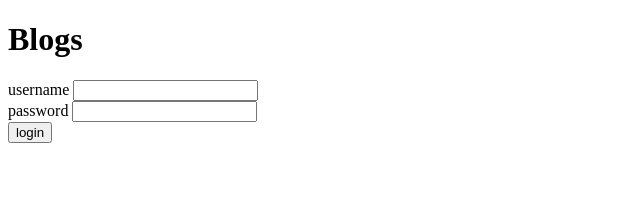
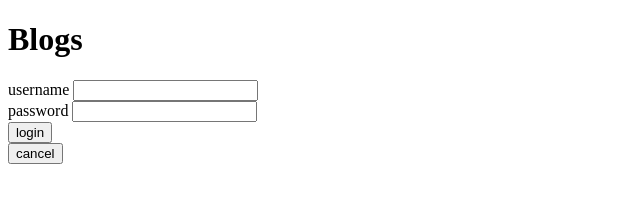
Before and after one commit to R-Middleton/bloglist-frontend, a React (Create React App) app: page / in a window 1280 px wide. Both pictures are taken after a click on the button "login". Shown: the top 214 px of the page, without its empty margins (0-640 px from the left). Built offline with nearby package versions, Linux system fonts and the light colour scheme; no server answers; the HTML template or start-up script is replaced by a standard one.

Commit message:
toggle visibility of blog and login forms

```diff
--- a/package.json
+++ b/package.json
@@ -7,6 +7,7 @@
     "@testing-library/react": "^11.2.5",
     "@testing-library/user-event": "^12.6.3",
     "axios": "^0.21.1",
+    "prop-types": "^15.8.1",
     "react": "^17.0.1",
     "react-dom": "^17.0.1",
     "react-scripts": "4.0.1",
--- a/src/App.js
+++ b/src/App.js
@@ -1,12 +1,15 @@
-import React, { useState, useEffect } from 'react'
+import React, { useState, useEffect, useRef } from 'react'
 import Blogs from './components/Blogs'
 import LoginForm from './components/Login'
 import BlogService from './services/blogs'
 import BlogForm from './components/BlogForm'
+import Togglable from './components/Togglable'
 
 const App = () => {
   const [user, setUser] = useState(null)
   const [blogs, setBlogs] = useState([])
+
+  const blogFormRef = useRef()
 
   useEffect(() => {
     const loggedUserJSON = window.localStorage.getItem('loggedBlogappUser')
@@ -18,6 +21,7 @@
   }, [])
 
   const addBlog = (newBlog) => {
+    blogFormRef.current.toggleVisibility()
     BlogService.create(newBlog).then(setBlogs(blogs.concat(newBlog)))
   }
 
@@ -37,13 +41,17 @@
       <h1>Blogs</h1>
       {user === null ? (
         <div>
-          <LoginForm setUser={setUser} />
+          <Togglable buttonLabel='login'>
+            <LoginForm setUser={setUser} />
+          </Togglable>
         </div>
       ) : (
         <div>
           <p>{user.name} logged in</p>
           <button onClick={handleLogout}>logout</button>
-          <BlogForm createBlog={addBlog} />
+          <Togglable buttonLabel='add blog' ref={blogFormRef}>
+            <BlogForm createBlog={addBlog} />
+          </Togglable>
           <Blogs blogs={blogs} setBlogs={setBlogs} />
         </div>
       )}
--- /dev/null
+++ b/src/components/Togglable.js
@@ -0,0 +1,36 @@
+import propTypes from 'prop-types'
+import { useState, forwardRef, useImperativeHandle } from 'react'
+import PropTypes from 'prop-types'
+
+const Togglable = forwardRef((props, ref) => {
+  const [visible, setVisible] = useState(false)
+
+  const hideWhenVisible = { display: visible ? 'none' : '' }
+  const showWhenVisible = { display: visible ? '' : 'none' }
+
+  const toggleVisibility = () => {
+    setVisible(!visible)
+  }
+
+  useImperativeHandle(ref, () => {
+    return { toggleVisibility }
+  })
+
+  return (
+    <div>
+      <div style={hideWhenVisible}>
+        <button onClick={toggleVisibility}>{props.buttonLabel}</button>
+      </div>
+      <div style={showWhenVisible}>
+        {props.children}
+        <button onClick={toggleVisibility}>cancel</button>
+      </div>
+    </div>
+  )
+})
+
+Togglable.propTypes = {
+  buttonLabel: PropTypes.string.isRequired,
+}
+
+export default Togglable
```
Also changed, not shown: 1 other file (tests, documents, lock files or other folders).
